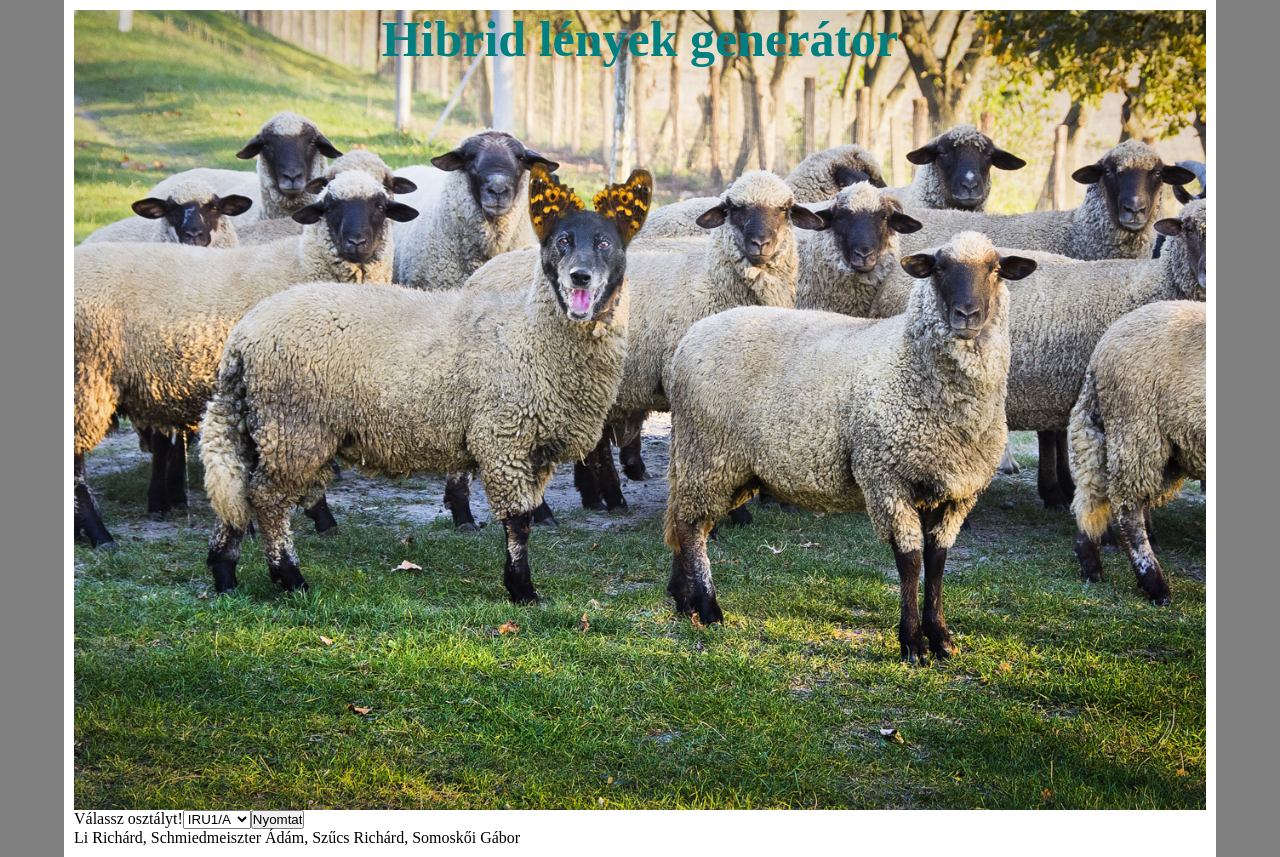
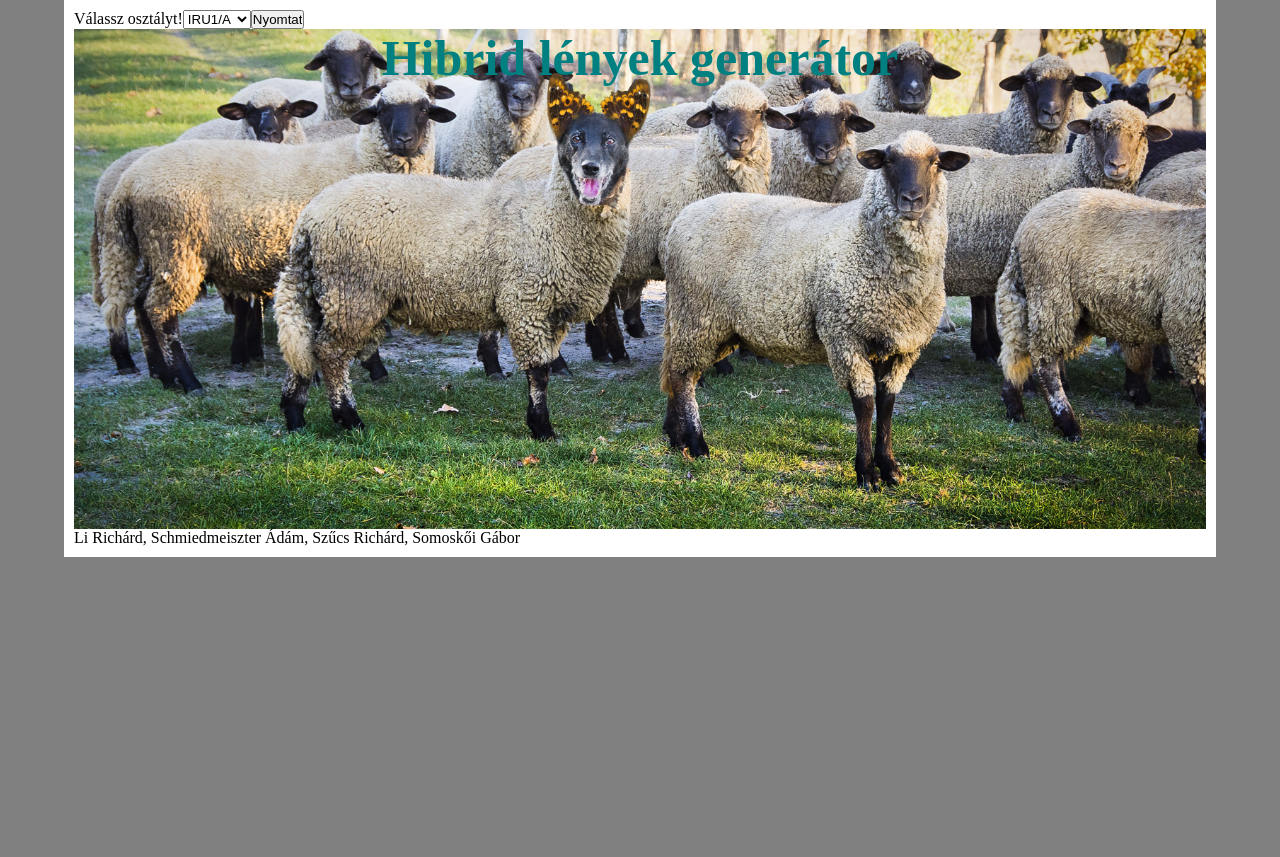
Before and after one commit to Richard-0106/HibridLenyGenerator, a plain HTML site: page index.html in a window 1280 px wide. After the commit the page ends 800 px from the top, so only its background shows below. Drawn offline with nearby package versions, Linux system fonts and the light colour scheme.

Commit message:
html,css javitasa

```diff
--- a/index.html
+++ b/index.html
@@ -13,7 +13,7 @@
 <body>
     <main>
         <header>
-            <p>Hibrid lények generátor</p>
+
         </header>
         <nav>
             <p>Válassz osztályt! </p>
@@ -27,8 +27,11 @@
             <input type="button" value="Nyomtat" class="nyomtat">
         </nav>
         <article>
+            <p>Hibrid lények generátor</p>
+        </article>
+        <section>
 
-        </article>
+        </section>
         <footer>
             Li Richárd, Schmiedmeiszter Ádám, Szűcs Richárd, Somoskői Gábor
         </footer>
--- a/js.js
+++ b/js.js
@@ -21,4 +21,5 @@ $(document).ready(function(){
       function tablazatletrehozas(){
 
       }
+
   });
--- a/stilus.css
+++ b/stilus.css
@@ -14,18 +14,17 @@ main{
     padding:10px;
     background-color: white;
 }
-header{
+article{
     background-image: url(kepek/kep1.jpeg);
     background-position: center;
     background-repeat: no-repeat;
     background-size: cover;
+    width:100%;
+    height:500px;
+    text-align: center;
+}
 
-
-    text-align: center;
-    width:100%;
-    height: 800px;
-}
-header p{
+article p{
     font-weight: bold;
     font-size: 50px;
     color:teal;
```
